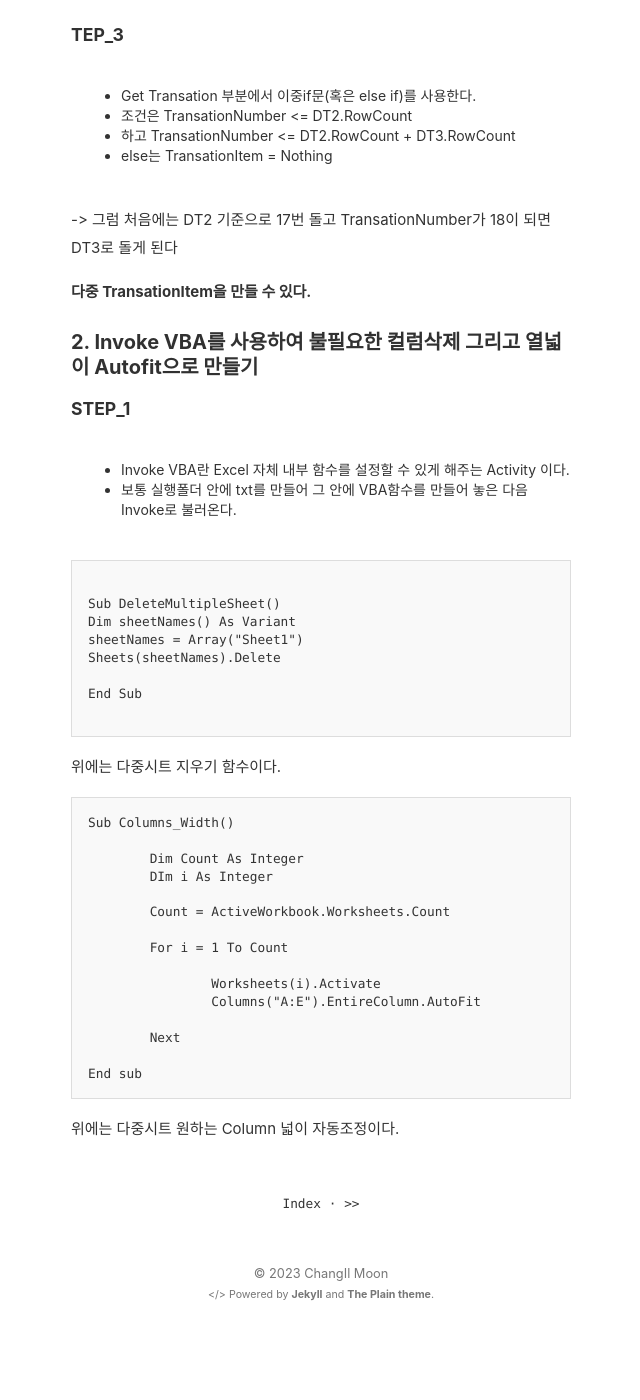
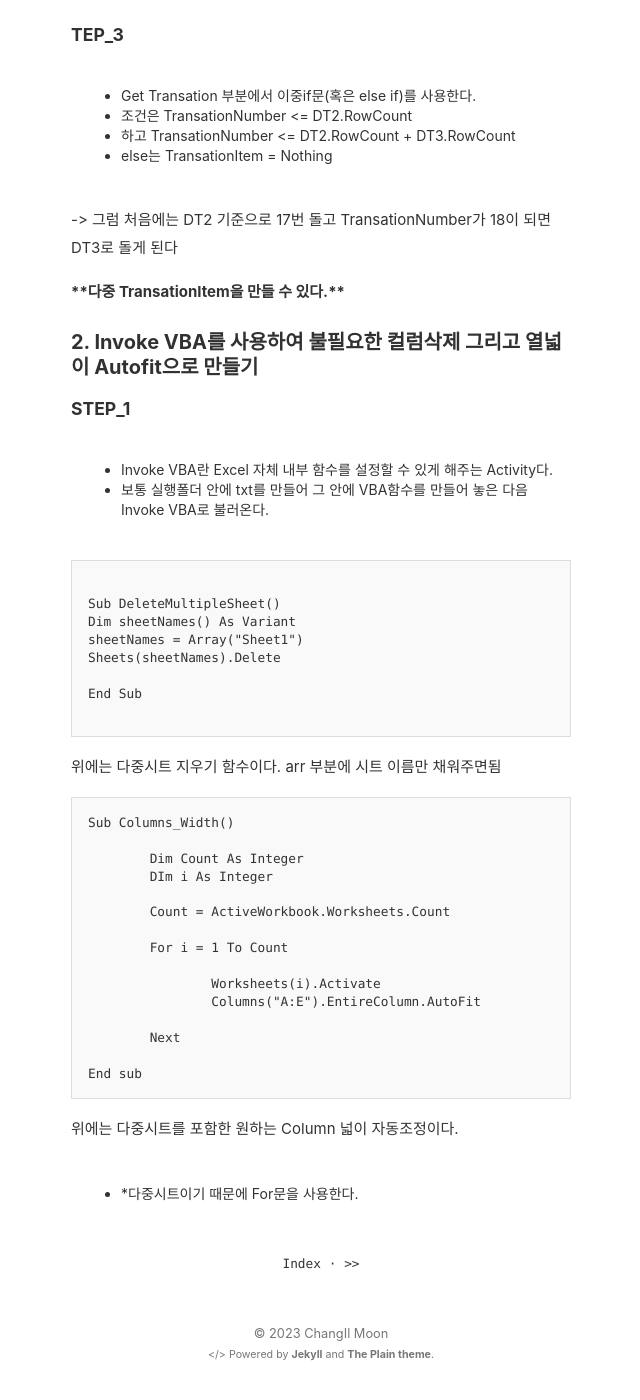
Before and after one commit to ruga9494/ruga9494.github.io, a Jekyll site: the page built from _posts/2023-01-30-UIPath_TransationItem_double.md, in a window 1280 px wide and 1400 px high, scrolled down 727 px. Shown: the whole window, without its empty margins (319-959 px from the left). Built offline with Jekyll 4.4.1, drawn with Linux system fonts in a browser that asks for light colours; before the commit the page ends 2067 px from its top, so only the background shows below that.

Commit message:
UIPath_230130_Final

````diff
--- a/_posts/2023-01-30-UIPath_TransationItem_double.md
+++ b/_posts/2023-01-30-UIPath_TransationItem_double.md
@@ -24,13 +24,13 @@ updated: 2023-01-30 14:30
 
 -> 그럼 처음에는 DT2 기준으로 17번 돌고 TransationNumber가 18이 되면 DT3로 돌게 된다
 
-<b>다중 TransationItem을 만들 수 있다.</b>
+<b>******다중 TransationItem을 만들 수 있다.******</b>
 
 ### 2. Invoke VBA를 사용하여 불필요한 컬럼삭제 그리고 열넓이 Autofit으로 만들기
 
 ##### STEP_1
-- Invoke VBA란 Excel 자체 내부 함수를 설정할 수 있게 해주는 Activity 이다. <br>
-- 보통 실행폴더 안에 txt를 만들어 그 안에 VBA함수를 만들어 놓은 다음 Invoke로 불러온다.<br>
+- Invoke VBA란 Excel 자체 내부 함수를 설정할 수 있게 해주는 Activity다. <br>
+- 보통 실행폴더 안에 txt를 만들어 그 안에 VBA함수를 만들어 놓은 다음 Invoke VBA로 불러온다.<br>
 
 ```VB
 
@@ -44,6 +44,7 @@ End Sub
 ```
 
 위에는 다중시트 지우기 함수이다.
+arr 부분에 시트 이름만 채워주면됨
 
 ```VB
 Sub Columns_Width()
@@ -63,4 +64,5 @@ Sub Columns_Width()
 End sub
 ```
 
-위에는 다중시트 원하는 Column 넓이 자동조정이다.
+위에는 다중시트를 포함한 원하는 Column 넓이 자동조정이다.
+ - *다중시트이기 때문에 For문을 사용한다.
````
Also changed, not shown: _posts/2023-01-30-UIPath_LinQ_And_InvokeMethod.md (+4 -2 lines), _posts/2023-01-30-UIPath_LinQ_And_VLookup.md (+12 -0 lines), _posts/2023-01-30-UIPath_PivotTable_and_MicroCellControl.md (+2 -1 lines).
